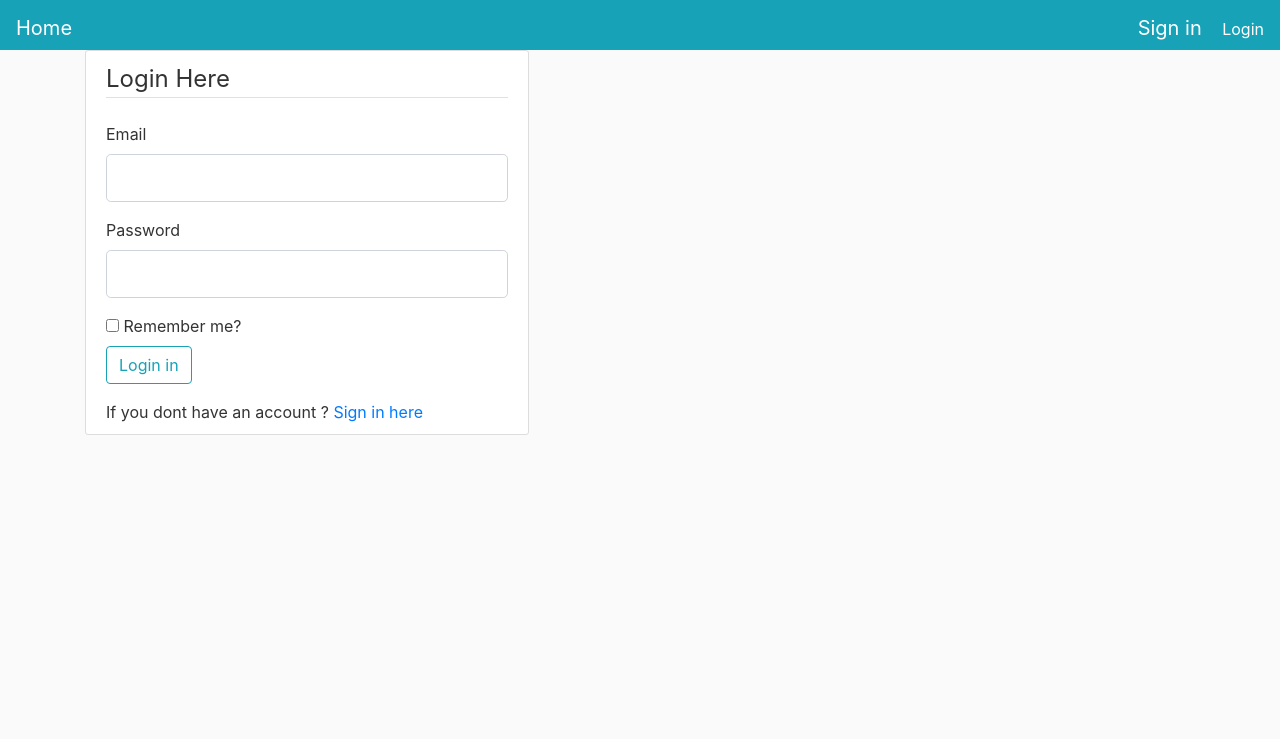
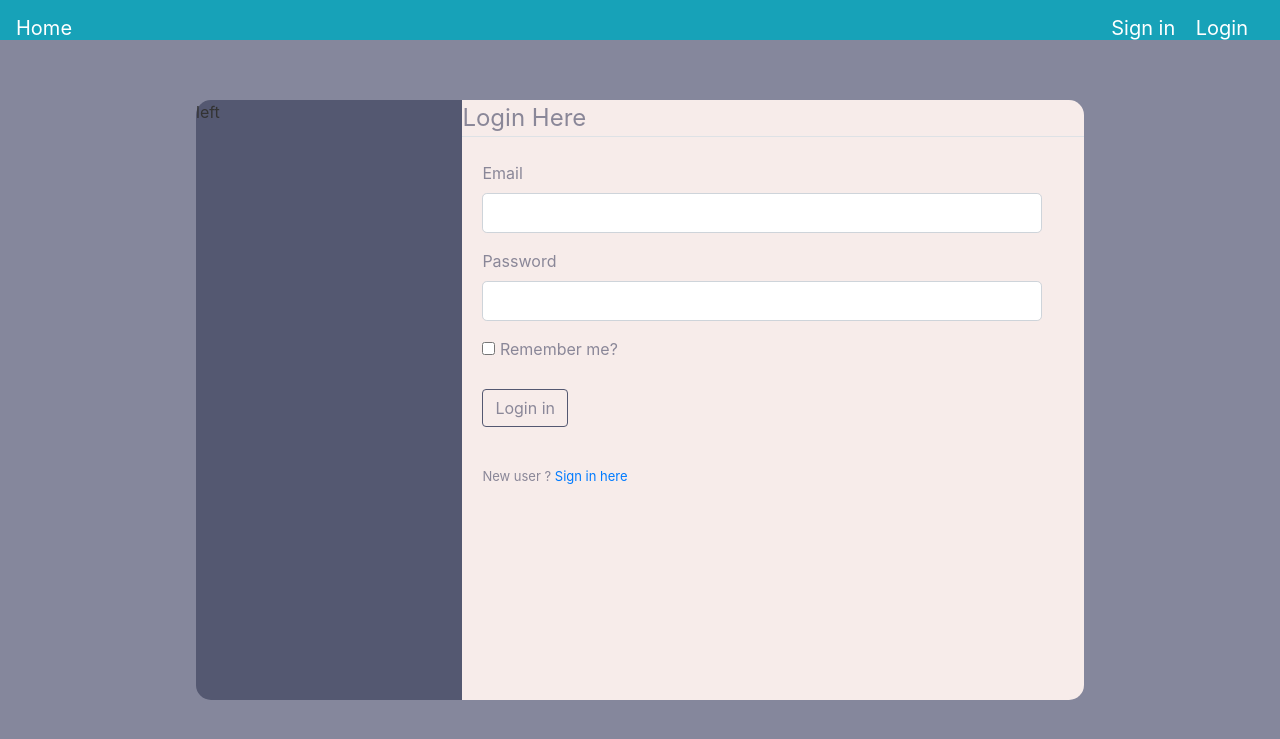
Before and after one commit to juliamwangi123/pitch_flask, a Flask app: page /login in a window 1280 px wide. Shown: the top 739 px of the page. Run offline with Flask 2, Linux system fonts and the light colour scheme.

Commit message:
st:add stryling to login form

```diff
--- a/app/static/css/main.css
+++ b/app/static/css/main.css
@@ -1,19 +1,26 @@
+*{
+  box-sizing: border-box;
+  padding: 0;
+  margin: 0;
+}
+
 body {
-    background: #fafafa;
+  background:rgb(133 135 156);
   color: #333333;
   /* margin-top: 5rem; */
   display: flex;
   justify-content: center;
   flex-direction: column;
+
 }
 
-  h1, h2, h3, h4, h5, h6 {
+/* h1, h2, h3, h4, h5, h6 {
   color: #444444;
-  }
+} */
 
-  .bg-steel {
+/* .bg-steel {
   background-color: #5f788a;
-  }
+} */
 
 .site-header .navbar-nav .nav-link {
   color: #cbd5db;
@@ -27,22 +34,22 @@ body {
   font-weight: 500;
 }
 
-  .content-section {
+/* .content-section {
   background: #ffffff;
   padding: 10px 20px;
   border: 1px solid #dddddd;
   border-radius: 3px;
   margin-bottom: 20px;
-  }
+} */
 
 .article-title {
   color: #444444;
 }
 
-  a.article-title:hover {
+/* a.article-title:hover {
   color: #428bca;
   text-decoration: none;
-  }
+} */
 
 .article-content {
   white-space: pre-line;
@@ -91,7 +98,7 @@ body {
     display: flex;
     justify-content: space-between;
     background-color: #428bca;
-      height: 50px;
+    height: 40px;
     align-items: center;
 
 
@@ -99,9 +106,77 @@ body {
 
 nav a{
     color:white!important;
+    font-size: 13px;
 
 }
 
 nav .end{
     margin-right: 20px;
 }
+
+.loginform{
+  height: 75vh;
+  width: 80%;
+  position: relative;
+  left:10%;
+  margin-top: 60px;
+  display: flex;
+
+}
+
+.left{
+  width: 30%;
+  height: 100%;
+  background: #545871;
+  border-top-left-radius: 15px;
+  border-bottom-left-radius: 15px;
+}
+
+form{
+  width: 70%;
+  background-color: #f7ecea;
+  border-top-right-radius: 15px;
+  border-bottom-right-radius: 15px;
+}
+
+
+.form-control{
+  height: 40px;
+  width: 90%;
+  margin-left: 20px;
+}
+
+
+
+.form-control-label{
+  margin-left: 20px;
+
+}
+
+.remember{
+  margin-left: 20px;
+  color: #8a8798;
+}
+
+.btn{
+  margin: 20px;
+  border: 1px solid #545871;
+  color: #8a8798;
+}
+
+.red{
+  margin: 20px;
+  font-size: 13px;
+  color: #8a8798;
+
+}
+
+legend{
+  color: #8a8798;
+  font-weight: 400;
+}
+
+.form-group{
+  color: #8a8798;
+  font-weight: 400;
+}
--- a/app/templates/base.html
+++ b/app/templates/base.html
@@ -7,37 +7,36 @@
     <link rel="stylesheet" href="https://cdn.jsdelivr.net/npm/bootstrap@4.6.1/dist/css/bootstrap.min.css" integrity="sha384-zCbKRCUGaJDkqS1kPbPd7TveP5iyJE0EjAuZQTgFLD2ylzuqKfdKlfG/eSrtxUkn" crossorigin="anonymous">
     <link rel="stylesheet" href="{{url_for('static', filename='css/main.css')}}">
     {%if title%}
-    <title>{{title}} -Pitch</title>
+    <title>{{title}}</title>
     {%else%}
-    <title>Pitch</title>
+    <title>my Blog</title>
     {%endif%}
 </head>
 <body>
-
+    <!-- As a link -->
 <nav class="navbar navbar-light bg-info">
     <div>
       <a class="navbar-brand" href="{{url_for('index')}}">Home</a>
+
     </div>
       <div>
         {% if current_user.is_anonymous %}
         <a class="navbar-brand" href="{{url_for('regestration')}}">Sign in</a>
-            <a href="{{ url_for('login') }}">Login</a>
+
+        <a class="navbar-brand" href="{{ url_for('login') }}">Login</a>
         {% else %}
-            <a href="{{ url_for('profile', username=current_user.username) }}">Profile</a>
+        <a class="navbar-brand" href="{{ url_for('logout') }}">Logout</a>
+        <a class="navbar-brand" href="{{ url_for('user', username=current_user.username) }}">Profile</a>
 
-            <a href="{{ url_for('logout') }}">Logout</a>
+
         {% endif %}
       </div>
 
 
 
 
-
-
   </nav>
 
-
-    <section>
     <section>
       <div class="container">
         {% with messages = get_flashed_messages(with_categories=true) %}
@@ -54,6 +53,8 @@
 
 
     </section>
-    </section>
   </body>
+
+
+
 </html>
--- a/app/templates/login.html
+++ b/app/templates/login.html
@@ -1,6 +1,8 @@
 {%extends 'base.html'%}
 {%block content%}
-    <div class="content-section">
+
+    <div class="content-section loginform">
+        <div class='left'>left</div>
         <form method="POST"  action="" novalidate>
             {{form.hidden_tag()}}
             <fieldset class="form-group">
@@ -38,11 +40,19 @@
                         {% endif %}
                 </div>
             </fieldset>
-            {{form.remember()}} {{form.remember.label}}
-            <div class="form-group">
-                {{form.submit(class="btn btn-outline-info")}}
+            <div class="remember">
+                {{form.remember()}} {{form.remember.label}}
             </div>
-            If you dont have an account ? <a href="{{url_for('regestration')}}"> Sign in here</a>
+
+            <div class="form-group ">
+                {{form.submit(class="btn ")}}
+            </div>
+            <div class="red">
+                <p>
+                    New user ? <a href="{{url_for('regestration')}}"> Sign in here</a>
+                </p>
+            </div>
+
 
         </form>
     </div>
```
Also changed, not shown: app/pitch.db. Lines whose indentation alone changed are shown as unchanged.
